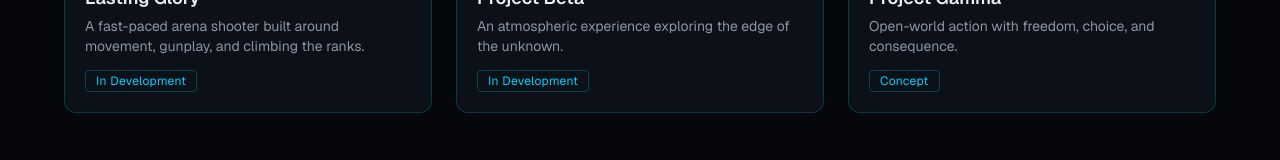
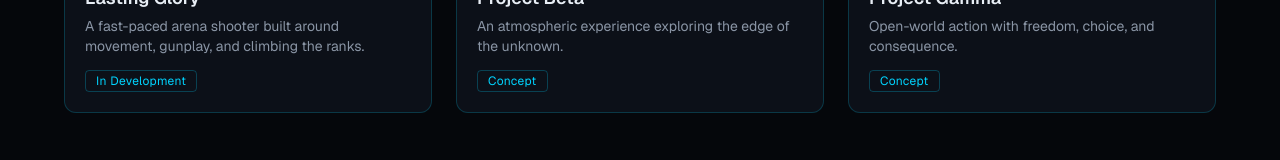
Before and after one commit to dls19004/vortex-trail-studio, a Next.js app: page /games in a window 1280 px wide. Shown: the part 433-593 px from the top of the page. Built offline with nearby package versions, Linux system fonts and the light colour scheme.

Commit message:
Update page.js

```diff
--- a/src/app/games/page.js
+++ b/src/app/games/page.js
@@ -12,7 +12,7 @@ export default function GamesPage() {
 },
     {
       title: "Project Beta",
-      status: "In Development",
+      status: "Concept",
       description:
         "An atmospheric experience exploring the edge of the unknown.",
     },
```
